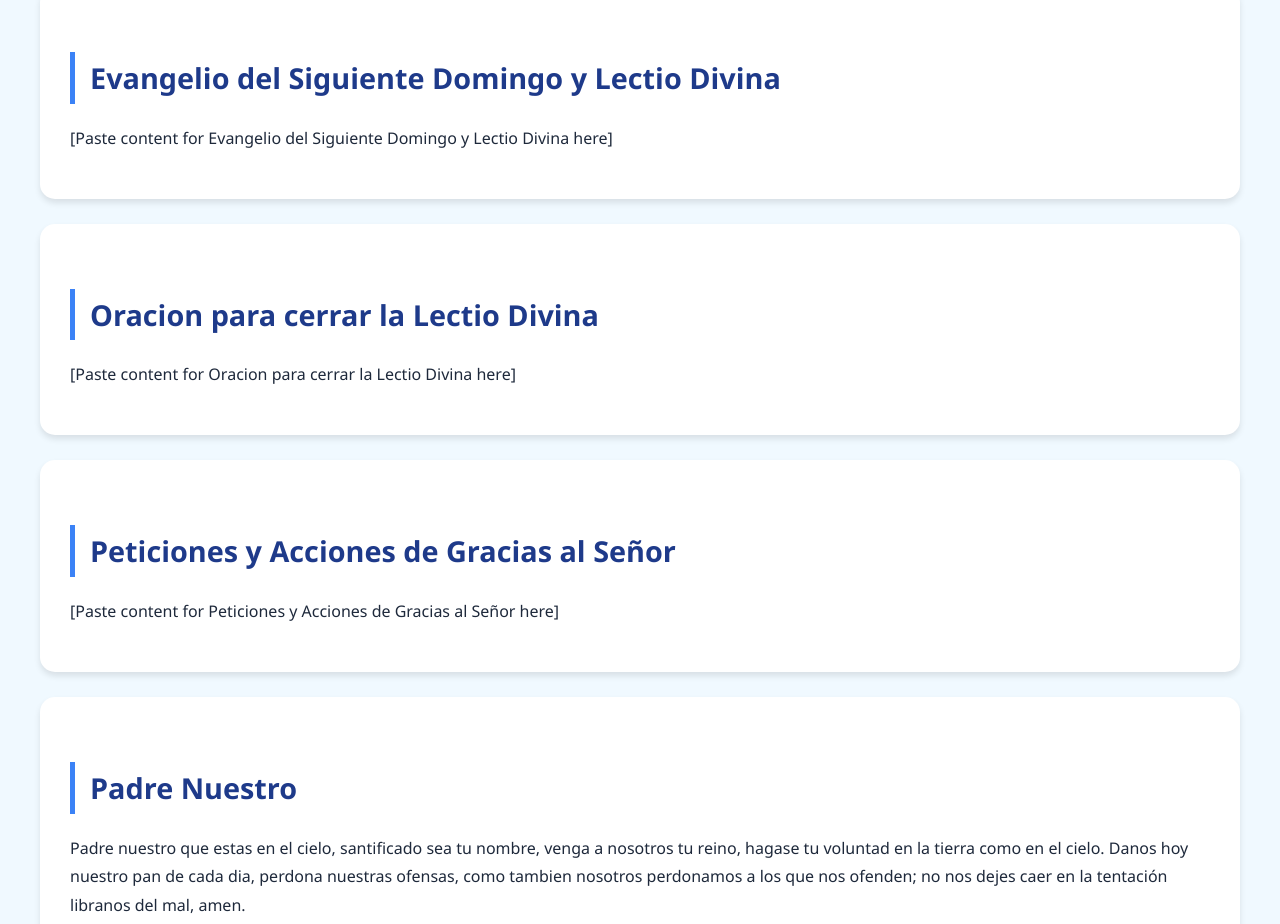
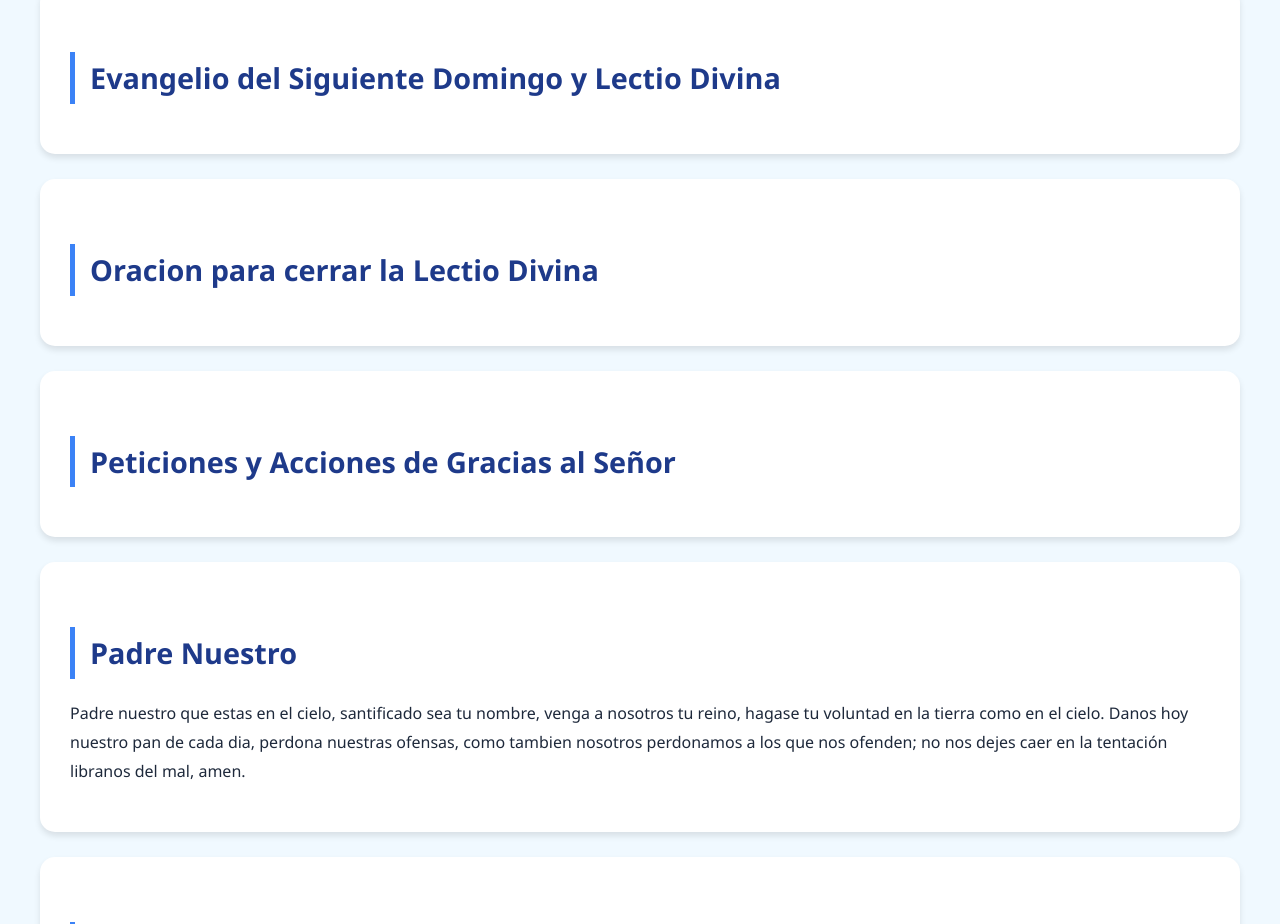
Before and after one commit to talypascual/santateresadecalcuta, a plain HTML site: page index.html in a window 1280 px wide. Shown: the part 2244-3168 px from the top of the page. Drawn offline with Linux system fonts and the light colour scheme.

Commit message:
Update index.html

```diff
--- a/index.html
+++ b/index.html
@@ -285,17 +285,14 @@
 
     <div class = "prayer">
         <h2>Evangelio del Siguiente Domingo y Lectio Divina</h2>
-        <p>[Paste content for Evangelio del Siguiente Domingo y Lectio Divina here]</p>
     </div>
 
     <div class = "prayer">
         <h2>Oracion para cerrar la Lectio Divina</h2>
-        <p>[Paste content for Oracion para cerrar la Lectio Divina here]</p>
     </div>
 
      <div class = "prayer">
         <h2>Peticiones y Acciones de Gracias al Señor</h2>
-        <p>[Paste content for Peticiones y Acciones de Gracias al Señor here]</p>
     </div>
 
     <div class="prayer">
```
